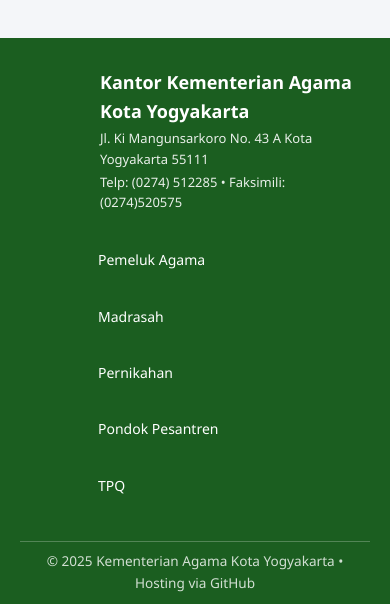
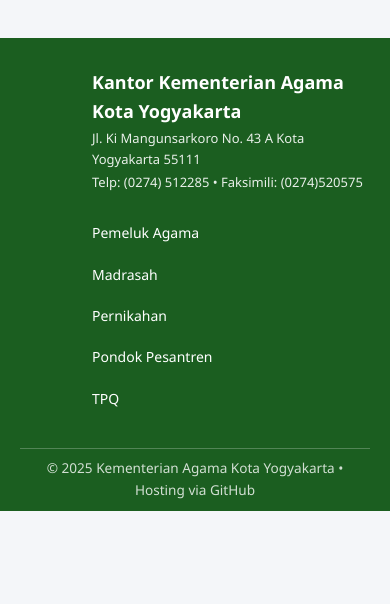
Before and after one commit to mesthangilang-max/dashboard-tableau, a plain HTML site: page index.html in a window 390 px wide. Shown: the part 732-1336 px from the top of the page. After the commit the page ends 1243 px from the top, so only its background shows below. Drawn offline with Linux system fonts and the light colour scheme.

Commit message:
Update index.html

```diff
--- a/index.html
+++ b/index.html
@@ -183,12 +183,12 @@ footer {
     flex-direction: column;
     gap: 20px;
   }
-  .footer-left {position:relative;z-index:2;display:flex;justify-content:space-between;align-items:right;width:100%;padding:0 10px;}
- .footer-right ul {flex-direction: column; gap: 6px; width: 100%;}
+  .footer-left {position:relative;z-index:2;display:flex;justify-content:space-between;align-items:right;width:100%;padding:0 2px;}
+ .footer-right ul {flex-direction: column; gap: 3px; width: 100%;}
       .footer-right a {
         display: block;
         width: 100%;
-        padding: 8px;
+        padding: 2px;
         text-align: left;
       }
 }
```
